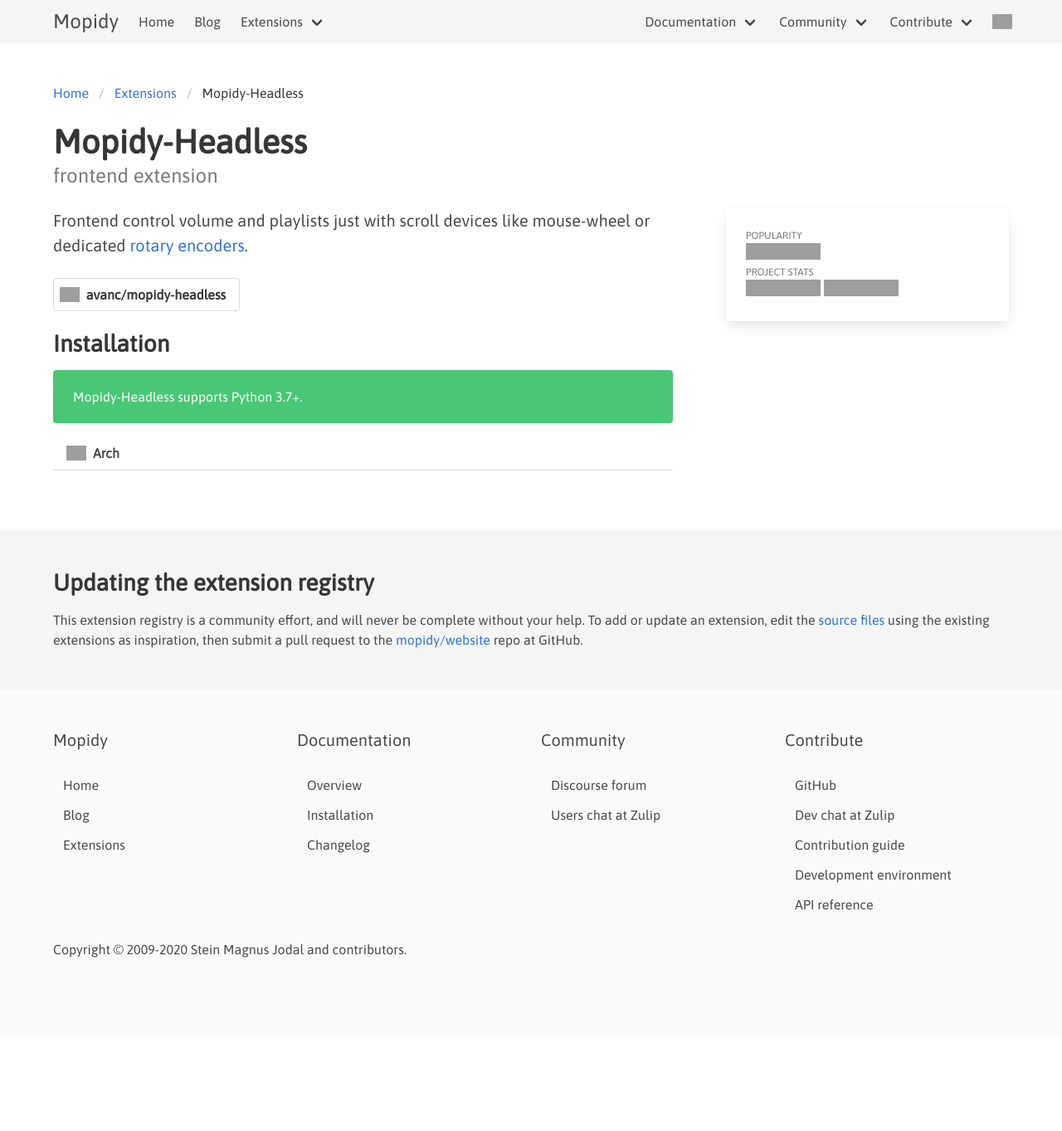
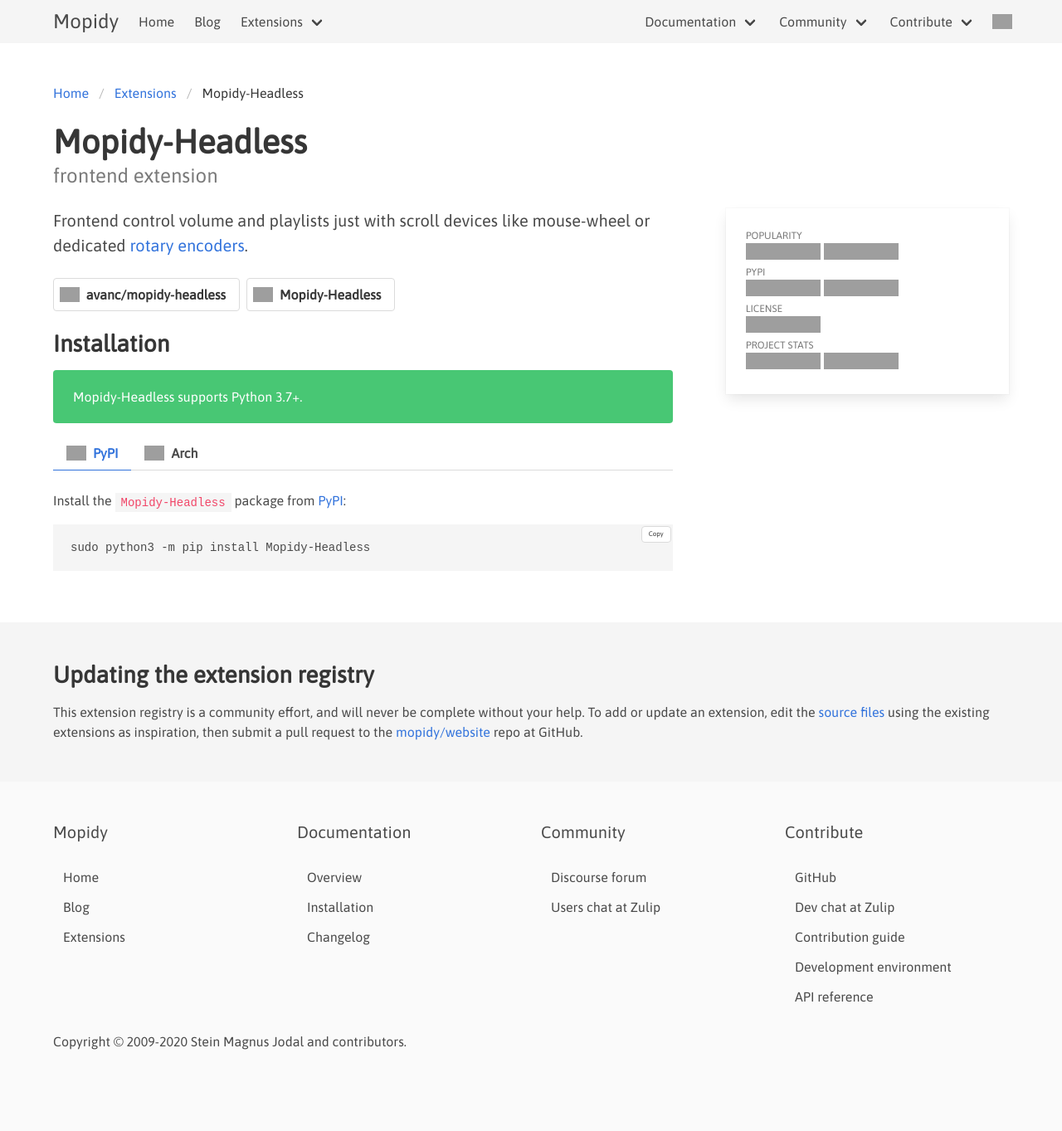
Before and after one commit to mopidy/website, a Jekyll site: the page built from _ext/headless.md, in a window 1280 px wide. Shown: the whole page at 83% size. Built offline with Jekyll 4.4.1, drawn with Linux system fonts in a browser that asks for light colours; before the commit the page ends 1252 px from its top, so only the background shows below that; grey boxes are pictures that could not be loaded.

Commit message:
Add pypi distribution of Mopidy-Headless

```diff
--- a/_ext/headless.md
+++ b/_ext/headless.md
@@ -6,6 +6,7 @@
   travisci: false
   coveralls: false
 dist:
+  pypi: Mopidy-Headless
   arch-aur: mopidy-headless
 py3: true
 ---
```
